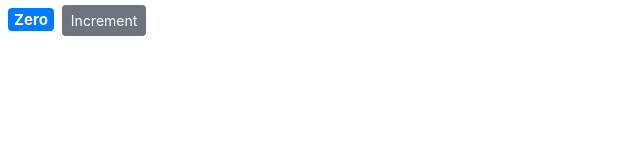
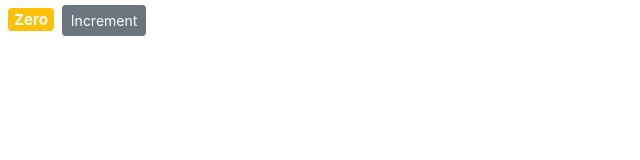
Before and after one commit to phubao1999/Learn-ReactJs, a React (Create React App) app in the folder react-app/: page / in a window 1280 px wide. Shown: the top 160 px of the page, without its empty margins (0-640 px from the left). Built offline with nearby package versions, Linux system fonts and the light colour scheme.

Commit message:
Classed rendering

```diff
--- a/react-app/src/App.js
+++ b/react-app/src/App.js
@@ -1,12 +1,12 @@
-import React from 'react';
-import './App.css';
-import Couter from './components/couter';
+import React from "react";
+import "./App.css";
+import Couter from './components/couter'
 
 function App() {
   return (
-    <div>
+    <React.Fragment>
       <Couter />
-    </div>
+    </React.Fragment>
   );
 }
 
--- a/react-app/src/components/couter.jsx
+++ b/react-app/src/components/couter.jsx
@@ -1,4 +1,4 @@
-import React, { Component } from 'react';
+import React, { Component } from "react";
 
 class Couter extends Component {
   state = {
@@ -6,22 +6,31 @@
   };
 
   styles = {
-        fontSize: '15px',
-        fontWeight: 'bold'
-    }
+    fontSize: "15px",
+    fontWeight: "bold",
+    color: "white"
+  };
 
   render() {
     return (
       <React.Fragment>
-                <span style={this.styles} className="badge badge-primary m-2">{this.formatCount()}</span>
+        <span style={this.styles} className={this.getBadgeClasses()}>
+          {this.formatCount()}
+        </span>
         <button className="btn btn-secondary btn-sm">Increment</button>
       </React.Fragment>
     );
   }
 
-    formatCount(){
-        const {count} = this.state;
-        return count === 0 ? 'Zero' : count
+  getBadgeClasses() {
+    let classes = "badge m-2 badge-";
+    classes += this.state.count === 0 ? "warning" : "primary";
+    return classes;
+  }
+
+  formatCount() {
+    const { count } = this.state;
+    return count === 0 ? "Zero" : count;
   }
 }
 
```
Also changed, not shown: react-app/public/index.html (+1 -23 lines). Lines whose indentation alone changed are shown as unchanged.
